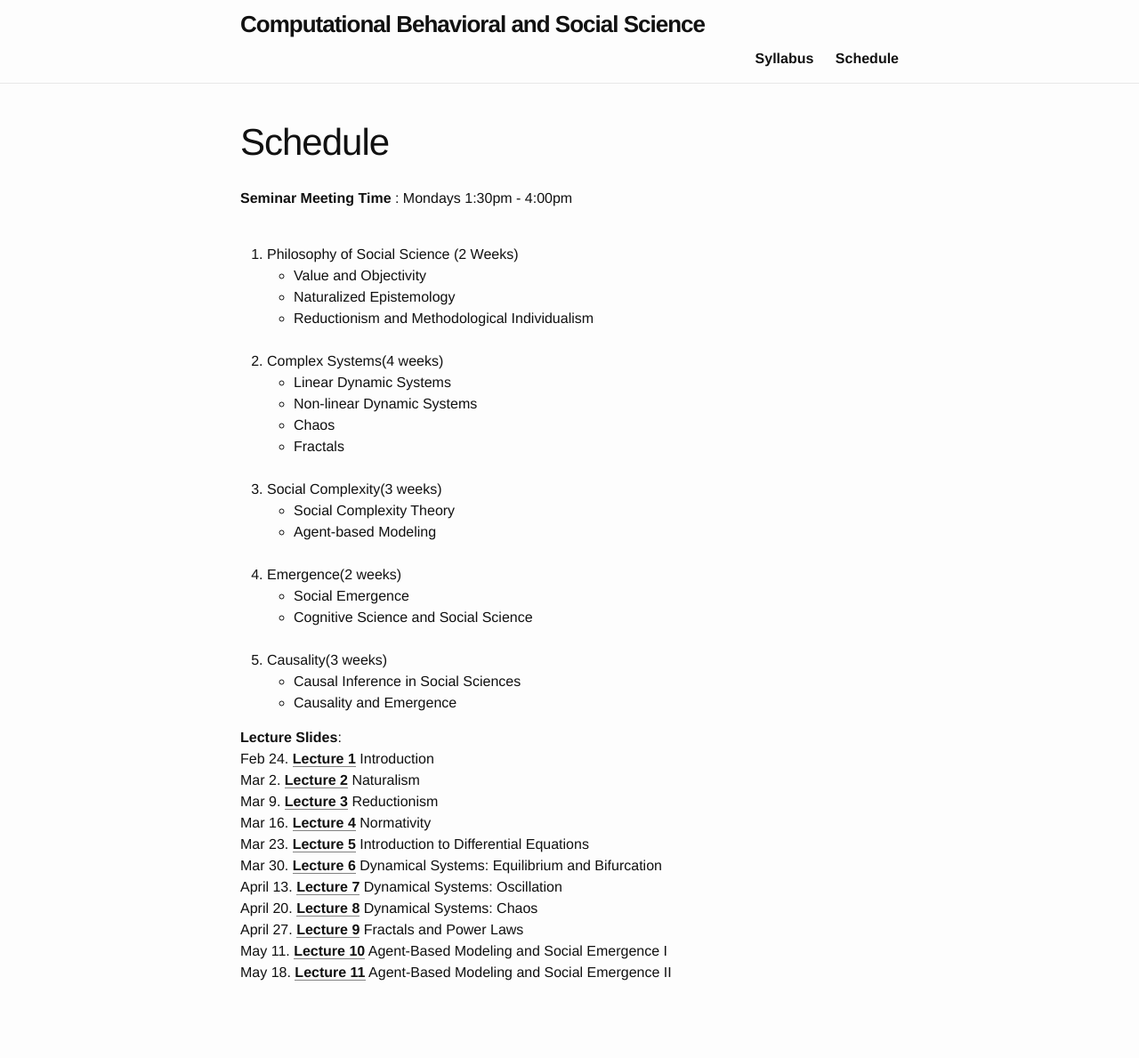
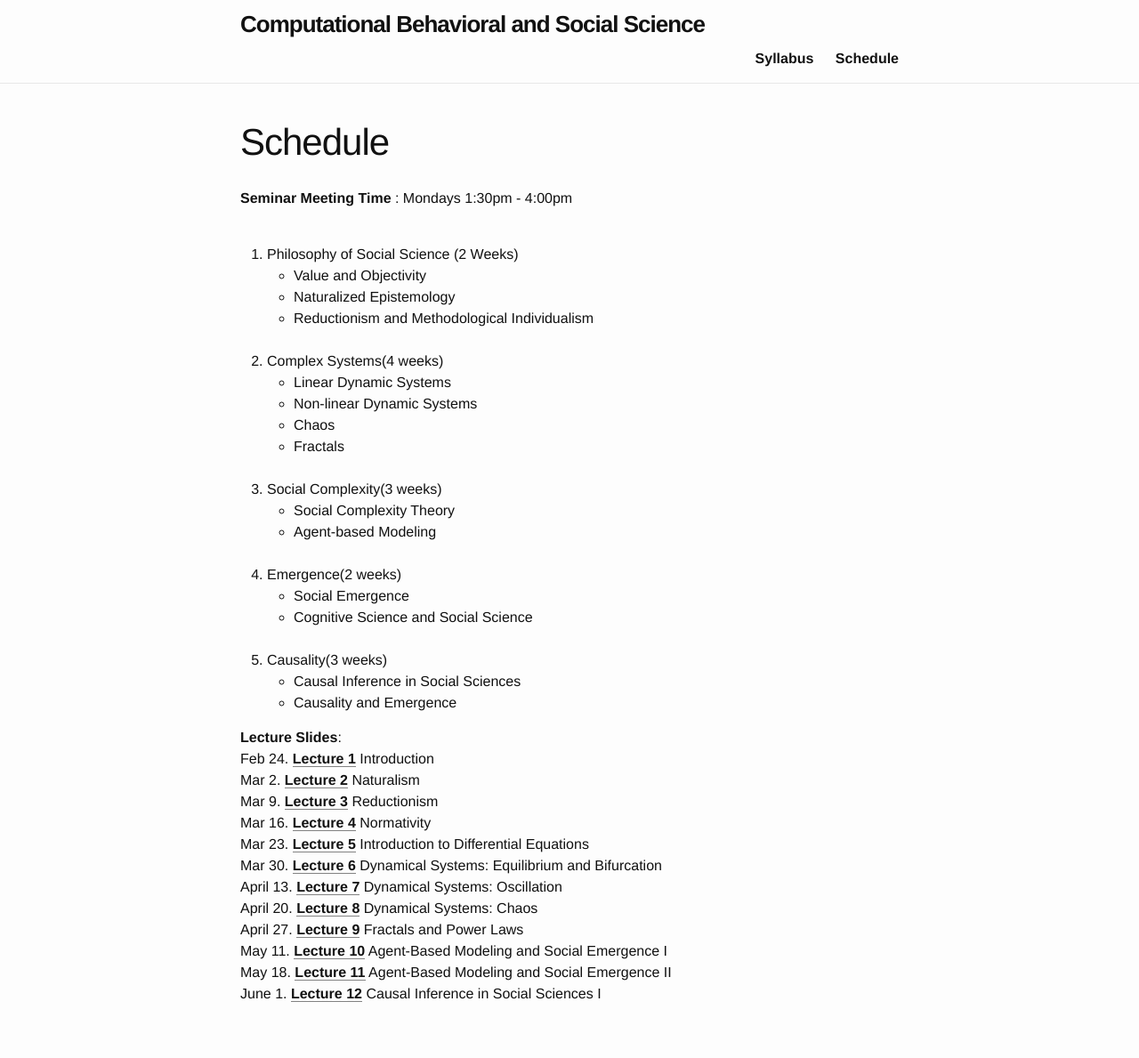
Before and after one commit to comphiacademy/cbss20s, a Jekyll site: the page built from schedule.md, in a window 1280 px wide. Shown: the whole page at 89% size. Built offline with Jekyll 4.4.1, drawn with Linux system fonts in a browser that asks for light colours; before the commit the page ends 1165 px from its top, so only the background shows below that.

Commit message:
Week 14 commit

```diff
--- a/schedule.md
+++ b/schedule.md
@@ -58,3 +58,5 @@ April 27. [Lecture 9](/assets/fractals.pdf) Fractals and Power Laws
 May 11. [Lecture 10](/assets/ABM1.pdf) Agent-Based Modeling and Social Emergence I
 <br>
 May 18. [Lecture 11](/assets/ABM2.pdf) Agent-Based Modeling and Social Emergence II
+<br>
+June 1. [Lecture 12](/assets/causation1.pdf) Causal Inference in Social Sciences I
```
Also changed, not shown: 1 other file.
